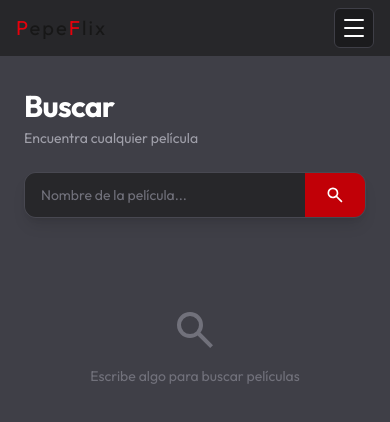
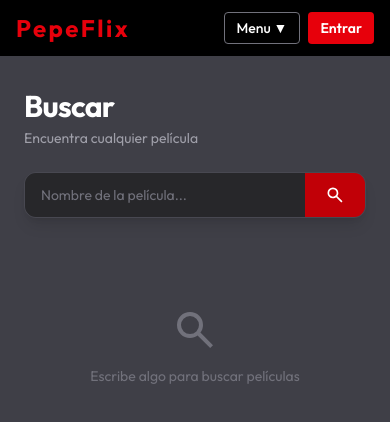
Before and after one commit to kali10-cell/pelix, a Next.js app: page /buscar in a window 390 px wide. Shown: the top 422 px of the page. Built offline with nearby package versions, Linux system fonts and the light colour scheme.

Commit message:
Ajusta menu movil estilo Netflix

```diff
--- a/components/Navbar.jsx
+++ b/components/Navbar.jsx
@@ -10,7 +10,6 @@ const links = [
   { href: "/favoritos", label: "Favoritos" },
   { href: "/planes", label: "Planes" },
   { href: "/cuenta", label: "Mi cuenta" },
-  { href: "/login", label: "Login" },
 ];
 
 export default function Navbar() {
@@ -42,31 +41,38 @@ export default function Navbar() {
       </nav>
 
       {/* Barra superior — solo en móvil */}
-      <nav className="md:hidden relative flex items-center justify-between px-4 h-full">
-        <Link href="/" onClick={closeMenu} className="font-mono text-xl tracking-widest">
-          <span className="text-red-600">P</span>epe<span className="text-red-600">F</span>lix
+      <nav className="md:hidden relative flex items-center justify-between px-4 h-full bg-black">
+        <Link href="/" onClick={closeMenu} className="font-mono text-2xl font-bold tracking-widest text-red-600">
+          PepeFlix
         </Link>
+        <div className="flex items-center gap-2">
           <button
             type="button"
             onClick={() => setOpen((value) => !value)}
             aria-label={open ? "Cerrar menu" : "Abrir menu"}
             aria-expanded={open}
-          className="flex h-10 w-10 flex-col items-center justify-center gap-1.5 rounded-md border border-zinc-700 bg-zinc-900/80 text-white"
+            className="h-8 rounded border border-zinc-500 bg-black px-3 text-sm font-medium text-white"
           >
-          <span className={`h-0.5 w-5 rounded bg-white transition-transform ${open ? "translate-y-2 rotate-45" : ""}`} />
-          <span className={`h-0.5 w-5 rounded bg-white transition-opacity ${open ? "opacity-0" : "opacity-100"}`} />
-          <span className={`h-0.5 w-5 rounded bg-white transition-transform ${open ? "-translate-y-2 -rotate-45" : ""}`} />
+            Menu {open ? "▲" : "▼"}
           </button>
+          <Link
+            href="/login"
+            onClick={closeMenu}
+            className="h-8 rounded bg-red-600 px-3 py-1.5 text-sm font-semibold text-white hover:bg-red-500"
+          >
+            Entrar
+          </Link>
+        </div>
 
         {open && (
-          <div className="absolute left-0 right-0 top-14 z-50 border-t border-zinc-700 bg-zinc-900 shadow-2xl shadow-black/50">
-            <ul className="flex flex-col p-2">
+          <div className="absolute left-0 right-0 top-14 z-50 border-t border-zinc-800 bg-black shadow-2xl shadow-black/70">
+            <ul className="flex flex-col px-4 py-3">
               {links.map(({ href, label }) => (
                 <li key={href}>
                   <Link
                     href={href}
                     onClick={closeMenu}
-                    className="block rounded-md px-4 py-3 text-sm font-medium text-zinc-200 hover:bg-zinc-800 hover:text-white"
+                    className="block border-b border-zinc-900 py-3 text-sm font-medium text-zinc-200 hover:text-white"
                   >
                     {label}
                   </Link>
```
Lines whose indentation alone changed are shown as unchanged.
